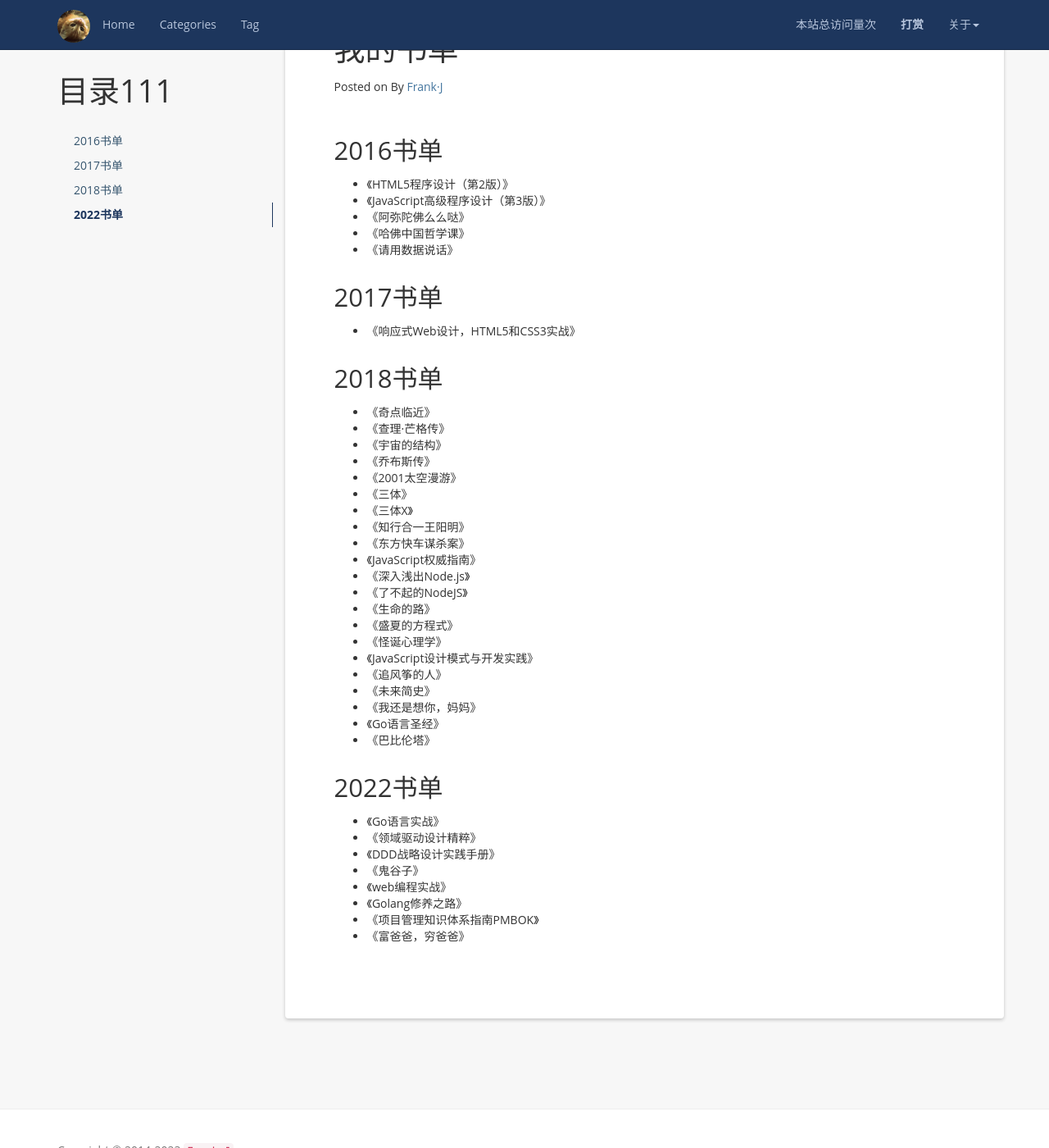
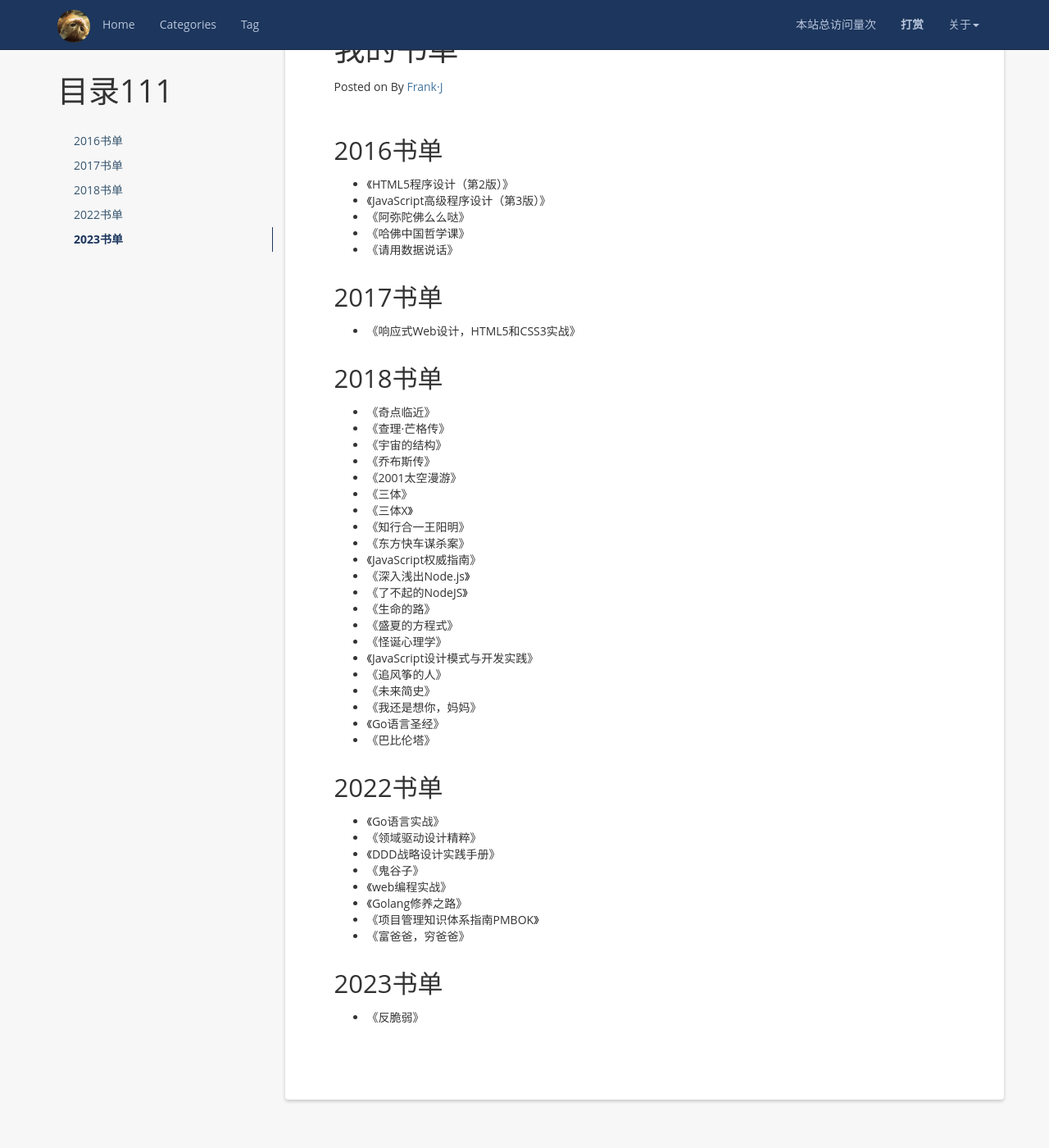
Before and after one commit to frankxjkuang/frankxjkuang.github.io, a Jekyll site: the page built from books.md, in a window 1280 px wide and 1400 px high, scrolled down 399 px. Shown: the whole window at 82% size. Built offline with Jekyll 4.4.1, drawn with Linux system fonts in a browser that asks for light colours; nearby versions of some CDN libraries; a script that is not in the unit is left out; comment, search, counter and statistics services are not loaded.

Commit message:
🎸feat: update book

```diff
--- a/books.md
+++ b/books.md
@@ -57,3 +57,7 @@ permalink: /books/
 + 《Golang修养之路》
 + 《项目管理知识体系指南PMBOK》
 + 《富爸爸，穷爸爸》
+
+2023书单
+-----------------------------------------------------------------
++ 《反脆弱》
```
